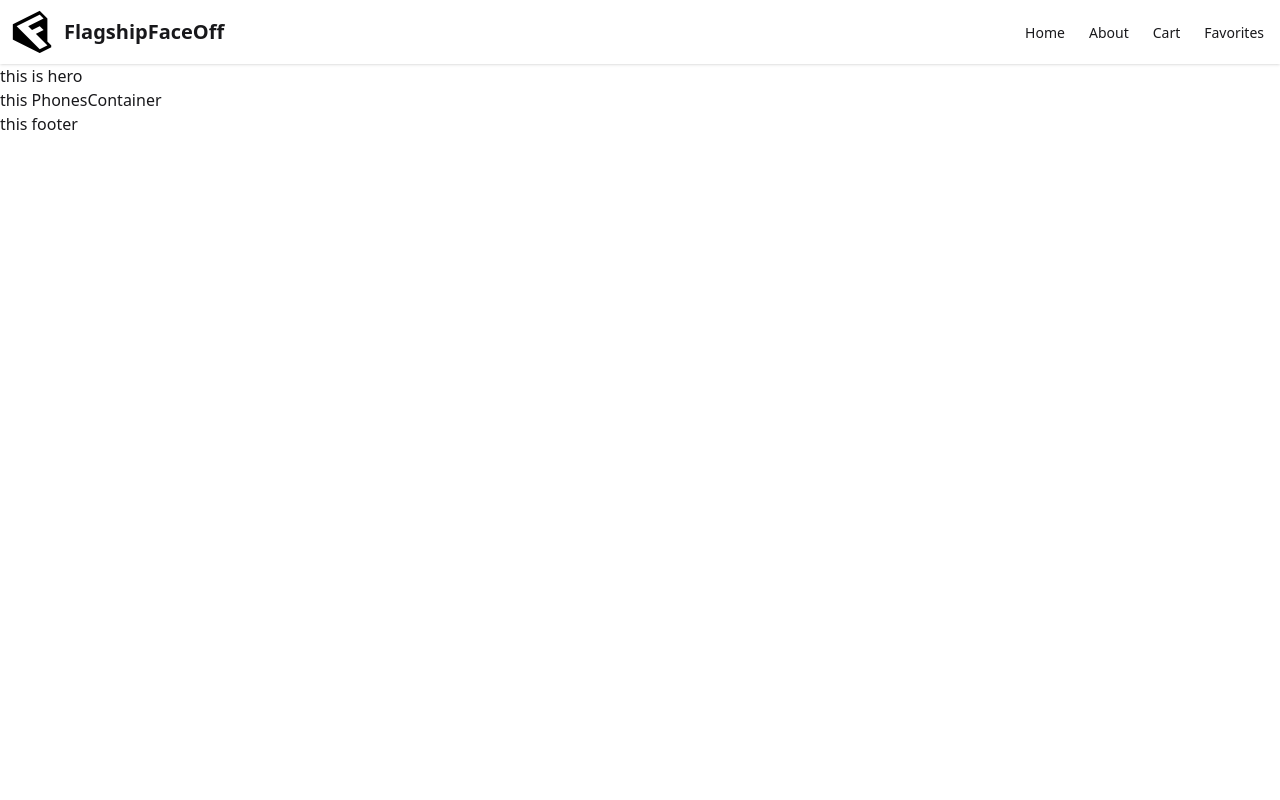
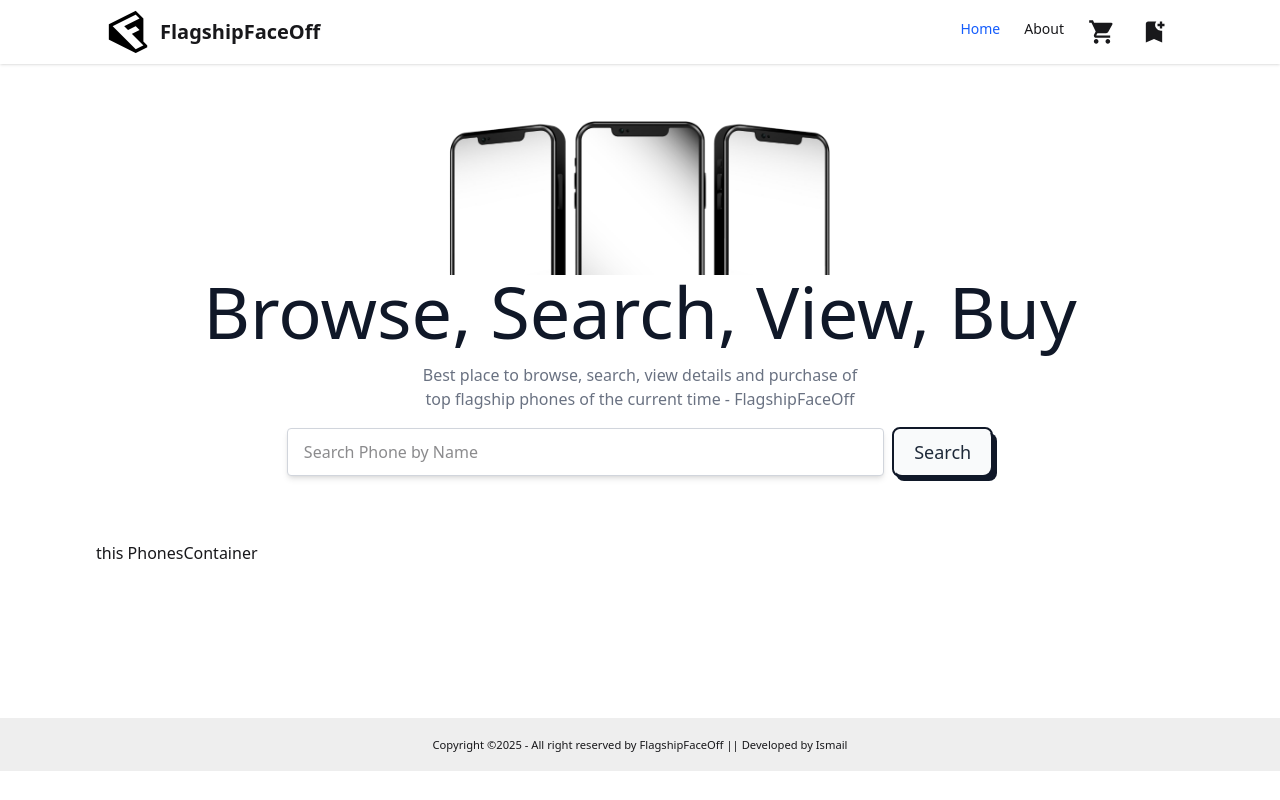
Before and after one commit to ismail-dev-code/FlagshipFaceOff, a React (Vite) app: page / in a window 1280 px wide. Built offline with nearby package versions, Linux system fonts and the light colour scheme.

Commit message:
hero section done

```diff
--- a/package.json
+++ b/package.json
@@ -13,6 +13,7 @@
     "@tailwindcss/vite": "^4.1.4",
     "react": "^19.0.0",
     "react-dom": "^19.0.0",
+    "react-icons": "^5.5.0",
     "react-router": "^7.5.1",
     "tailwindcss": "^4.1.4"
   },
--- a/src/components/Footer.jsx
+++ b/src/components/Footer.jsx
@@ -3,7 +3,11 @@ import React from 'react';
 const Footer = () => {
     return (
         <div>
-            <h3>this footer</h3>
+            <footer className="footer sm:footer-horizontal footer-center bg-base-300 text-base-content p-4">
+  <aside>
+    <p><small>Copyright ©{new Date().getFullYear()} - All right reserved by FlagshipFaceOff || Developed by Ismail</small></p>
+  </aside>
+</footer>
         </div>
     );
 };
--- a/src/components/Hero.jsx
+++ b/src/components/Hero.jsx
@@ -1,11 +1,43 @@
-import React from 'react';
+import React from "react";
+import bannerImg from "../assets/banner.png";
 
 const Hero = () => {
-    return (
-        <div>
-            <h1>this is hero</h1>
-        </div>
-    );
+  return (
+    <div className="py-12">
+      <img
+        className="w-full md:max-w-md mx-auto"
+        src={bannerImg}
+        alt="banner img"
+      />
+      <div className="text-center space-y-4">
+        <h2 className="text-7xl font-thin text-gray-900">
+          Browse, Search, View, Buy
+        </h2>
+        <p className="text-gray-500 max-w-2/5 mx-auto">
+          Best place to browse, search, view details and purchase of top
+          flagship phones of the current time - FlagshipFaceOff
+        </p>
+        <form className="flex flex-col md:flex-row justify-center items-center mb-4 md:px-24">
+          <input
+            type="text"
+            placeholder="Search Phone by Name"
+            className="bg-white border border-gray-300 rounded shadow-md w-2/3 h-12 px-4 mb-3 focus:outline-none focus:shadow-outline md:mr-2 md:mb-0"
+          />
+          <button className="relative inline-block text-lg group cursor-pointer">
+            <span className="relative z-10 block px-5 py-3 overflow-hidden font-medium leading-tight text-gray-800 transition-colors duration-300 ease-out border-2 border-gray-900 rounded-lg group-hover:text-white">
+              <span className="absolute inset-0 w-full h-full px-5 py-3 rounded-lg bg-gray-50"></span>
+              <span className="absolute left-0 w-48 h-48 -ml-2 transition-all duration-300 origin-top-right -rotate-90 -translate-x-full translate-y-12 bg-gray-900 group-hover:-rotate-180 ease"></span>
+              <span className="relative">Search</span>
+            </span>
+            <span
+              className="absolute bottom-0 right-0 w-full h-12 -mb-1 -mr-1 transition-all duration-200 ease-linear bg-gray-900 rounded-lg group-hover:mb-0 group-hover:mr-0"
+              data-rounded="rounded-lg"
+            ></span>
+          </button>
+        </form>
+      </div>
+    </div>
+  );
 };
 
 export default Hero;
--- a/src/components/Navbar.jsx
+++ b/src/components/Navbar.jsx
@@ -1,50 +1,84 @@
-import React from 'react';
-import { Link,} from 'react-router';
-import logoImage from '../assets/logo.png'
+import React from "react";
+import { Link, NavLink } from "react-router";
+import logoImage from "../assets/logo.png";
+import { MdShoppingCart, MdBookmarkAdd } from "react-icons/md";
+
 
 const Navbar = () => {
   return (
-        <div className="navbar p-0 bg-base-100 shadow-sm">
+    <div className="navbar p-0 bg-base-100 shadow-sm px-8 md:px-12 lg:px-16 xl:px-24">
       <div className="navbar-start">
         <div className="dropdown">
-            <div tabIndex={0} role="button" className="btn btn-ghost lg:hidden">
-              <svg xmlns="http://www.w3.org/2000/svg" className="h-5 w-5" fill="none" viewBox="0 0 24 24" stroke="currentColor"> <path strokeLinecap="round" strokeLinejoin="round" strokeWidth="2" d="M4 6h16M4 12h8m-8 6h16" /> </svg>
+          <div tabIndex={0} className="cursor-pointer mr-2 lg:hidden">
+            <svg
+              xmlns="http://www.w3.org/2000/svg"
+              className="h-5 w-5"
+              fill="none"
+              viewBox="0 0 24 24"
+              stroke="currentColor"
+            >
+              {" "}
+              <path
+                strokeLinecap="round"
+                strokeLinejoin="round"
+                strokeWidth="2"
+                d="M4 6h16M4 12h8m-8 6h16"
+              />{" "}
+            </svg>
           </div>
           <ul
             tabIndex={0}
-              className="menu menu-sm dropdown-content bg-base-100 rounded-box z-1 mt-3 w-52 p-2 shadow">
-              <li><a>Item 1</a></li>
+            className="menu menu-sm dropdown-content bg-base-100 rounded-box z-1 mt-3 w-52 p-2 shadow"
+          >
             <li>
-                <a>Parent</a>
-                <ul className="p-2">
-                  <li><a>Submenu 1</a></li>
-                  <li><a>Submenu 2</a></li>
-                </ul>
+            <NavLink
+              className={({ isActive }) => (isActive ? "text-blue-600" : "")}
+              to="/"
+            >
+              Home
+            </NavLink>
           </li>
-              <li><a>Item 3</a></li>
+          <li>
+            <NavLink className={({ isActive }) => (isActive ? "text-blue-600" : "")} to="/about">About</NavLink>
+          </li>
+          <li>
+            <NavLink className={({ isActive }) => (isActive ? "text-blue-600" : "")} to="/cart"><MdShoppingCart size={28} /></NavLink>
+          </li>
+          <li>
+            <NavLink className={({ isActive }) => (isActive ? "text-blue-600" : "")} to="/favorites"> <MdBookmarkAdd size={28} /> </NavLink>
+          </li>
           </ul>
         </div>
-          <img className='lg:w-16 lg:h-16 w-10 h-10' src={logoImage} alt="logoImg" />
-          <Link to='/' className="font-bold text-xl">FlagshipFaceOff</Link>
+        <img
+          className="lg:w-16 lg:h-16 w-10 h-10"
+          src={logoImage}
+          alt="logoImg"
+        />
+        <Link to="/" className="font-bold text-xl">
+          FlagshipFaceOff
+        </Link>
       </div>
 
       <div className="navbar-end hidden lg:flex">
         <ul className="menu menu-horizontal px-1">
           <li>
-                <Link to='/'>Home</Link>
+            <NavLink
+              className={({ isActive }) => (isActive ? "text-blue-600" : "")}
+              to="/"
+            >
+              Home
+            </NavLink>
           </li>
           <li>
-                <Link to='/about'>About</Link>
+            <NavLink className={({ isActive }) => (isActive ? "text-blue-600" : "")} to="/about">About</NavLink>
           </li>
           <li>
-                <Link to='/cart'>Cart</Link>
+            <NavLink className={({ isActive }) => (isActive ? "text-blue-600" : "")} to="/cart"><MdShoppingCart size={28} /></NavLink>
           </li>
           <li>
-                <Link to='/favorites'>Favorites</Link>
+            <NavLink className={({ isActive }) => (isActive ? "text-blue-600" : "")} to="/favorites"> <MdBookmarkAdd size={28} /> </NavLink>
           </li>
-
         </ul>
-
       </div>
     </div>
   );
--- a/src/layout/MainLayout.jsx
+++ b/src/layout/MainLayout.jsx
@@ -7,7 +7,11 @@ const MainLayout = () => {
   return (
     <>
       <Navbar></Navbar>
-      <Outlet />
+     <div className="min-h-[calc(100vh-146.06px)]">
+    <div className="max-w-screen-2xl mx-auto px-8 md:px-12 lg:px-16 xl:px-24">
+    <Outlet />
+    </div>
+     </div>
       <Footer></Footer>
     </>
   );
```
Also changed, not shown: 1 other file (tests, documents, lock files or other folders). Lines whose indentation alone changed are shown as unchanged.
